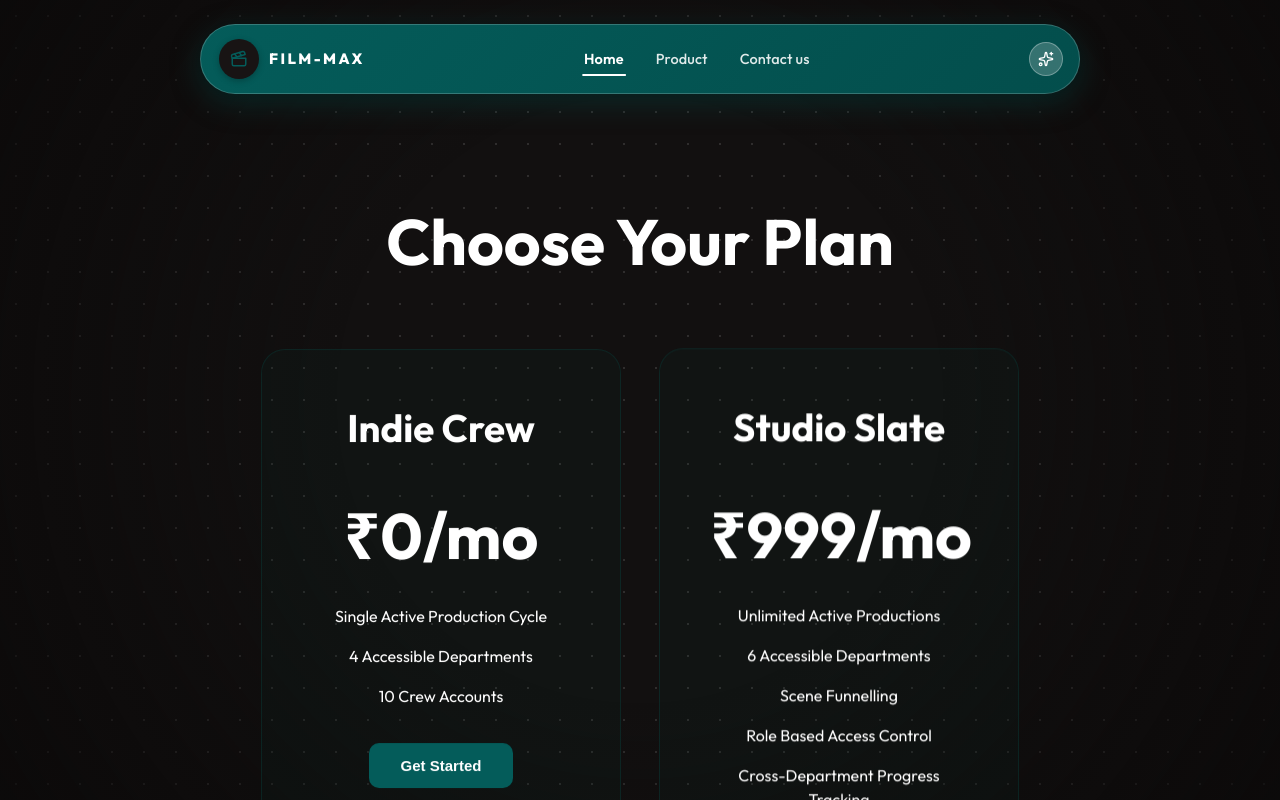
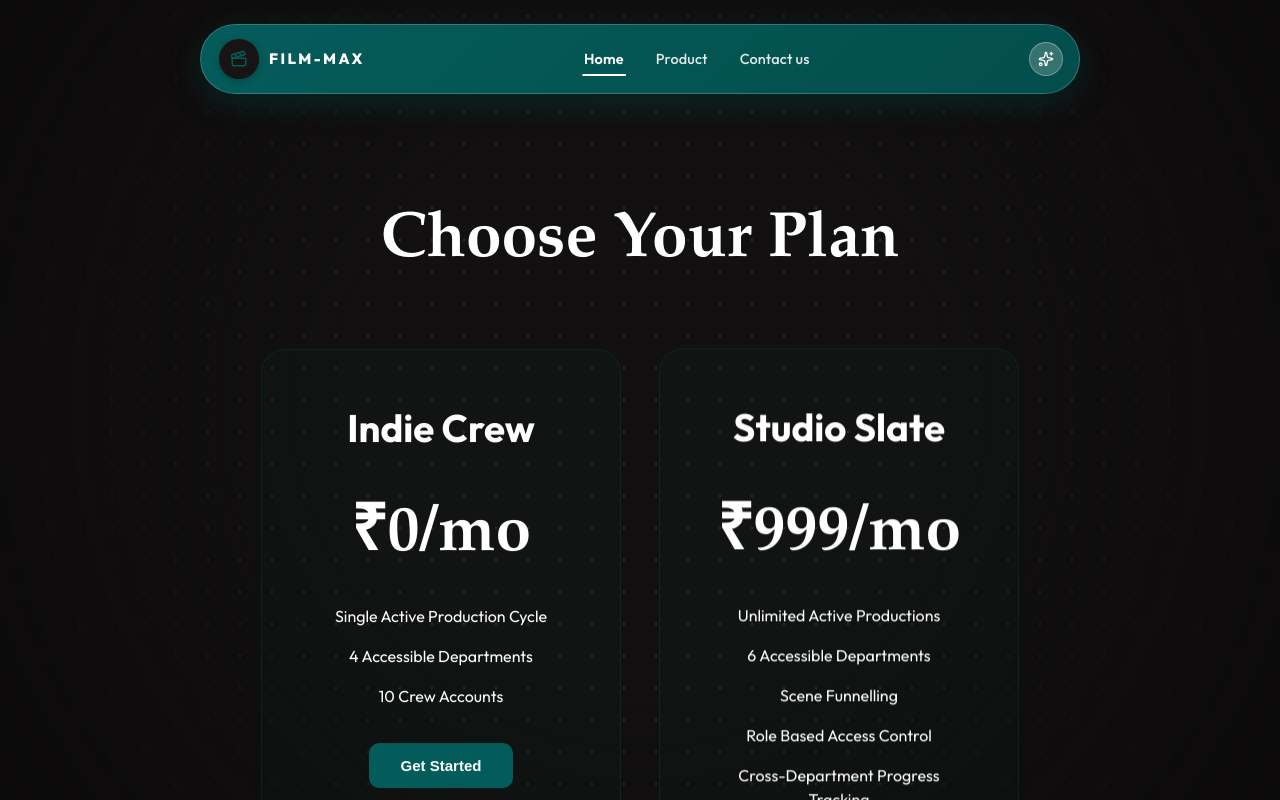
Before and after one commit to Siddhi0610/film-max, a React (Vite) app: page /film-max/product in a window 1280 px wide. Shown: the top 800 px of the page. Built offline with nearby package versions, Linux system fonts and the light colour scheme; a web font is replaced by a local one.

Commit message:
useless changes

```diff
--- a/src/components/Hero.jsx
+++ b/src/components/Hero.jsx
@@ -12,7 +12,7 @@
             <span className="serif-italic">Film-Max</span>
 
             <span className="title-line title-accent">
-              <span className="geist mono">Cause Your Production deserves a smooth flow</span>
+            <span className="geist mono">Cause Your Production deserves a smooth flow</span>
             </span>
           </h1>
 
--- a/src/pages/Contact.css
+++ b/src/pages/Contact.css
@@ -10,6 +10,7 @@
 
 /* Page heading */
 .contact-page h1 {
+  font-family: 'Garamond', serif;
   font-size: clamp(2.2rem, 5vw, 4rem);
   margin-bottom: 20px;
   animation: fadeDown 0.8s ease-out forwards;
--- a/src/pages/Product.css
+++ b/src/pages/Product.css
@@ -8,6 +8,7 @@
 /* Page heading */
 
 .product-page h1 {
+  font-family: 'Garamond', serif;
   font-size: clamp(2.2rem, 5vw, 4rem);
   margin-bottom: 20px;
 
```
